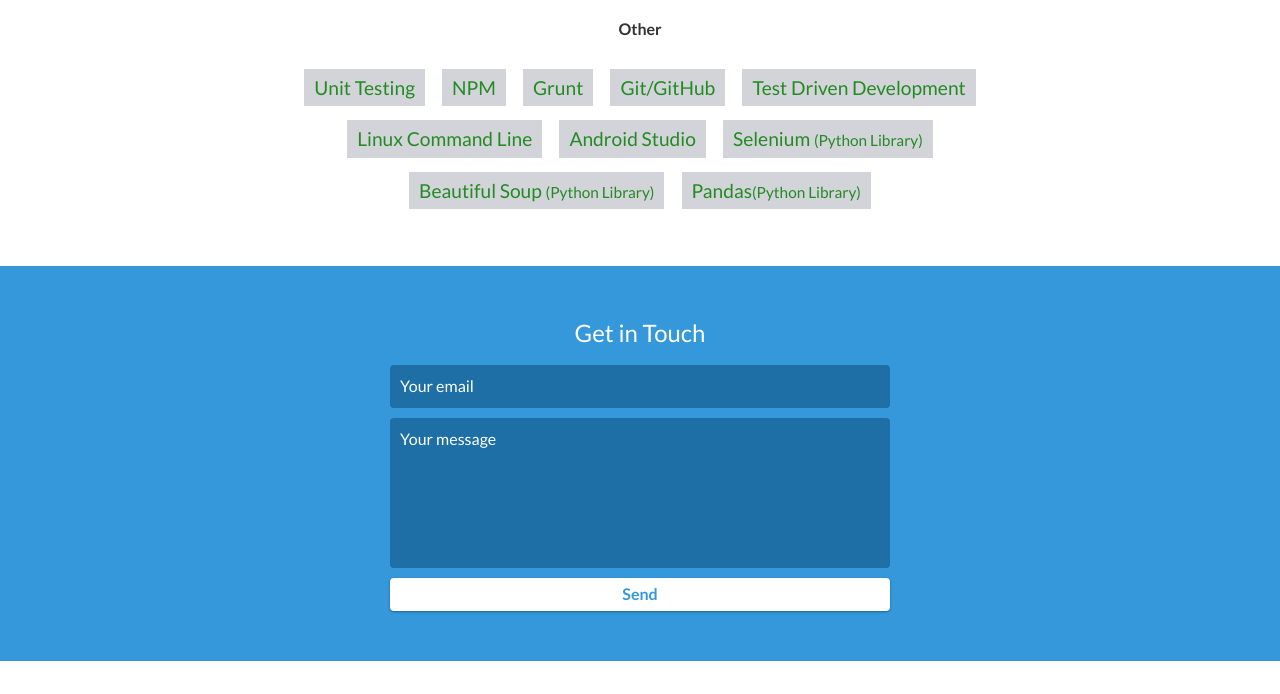
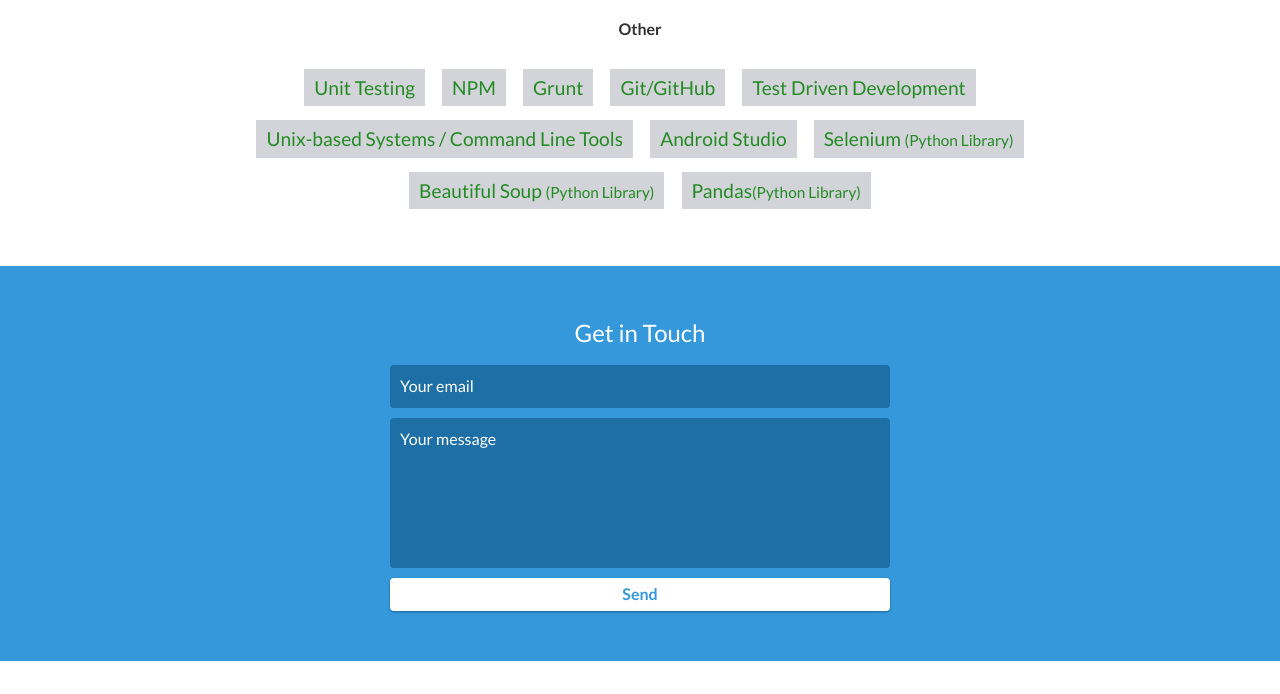
Before and after one commit to willsims14/willsims14.github.io, a plain HTML site: page index.html in a window 1280 px wide. Shown: the part 4154-4848 px from the top of the page. Drawn offline with nearby package versions, Linux system fonts and the light colour scheme.

Commit message:
Fixed skills

```diff
--- a/index.html
+++ b/index.html
@@ -211,7 +211,7 @@
                     <li><a href="https://gruntjs.com/">Grunt</a></li>
                     <li><a href="https://www.github.com/">Git/GitHub</a></li>
                     <li><a href="https://firebase.google.com/">Test Driven Development</a></li>
-                    <li><a href="https://en.wikipedia.org/wiki/Command-line_interface">Linux Command Line</a></li>
+                    <li><a href="https://en.wikipedia.org/wiki/Unix">Unix-based Systems / Command Line Tools</a></li>
                     <li><a href="https://en.wikipedia.org/wiki/Android_Studio">Android Studio</a></li>
                     <li><a href="https://selenium-python.readthedocs.io/">Selenium <small>(Python Library)</small></a></li>
                     <li><a href="https://www.crummy.com/software/BeautifulSoup/bs4/doc/">Beautiful Soup <small>(Python Library)</small></a></li>
```
